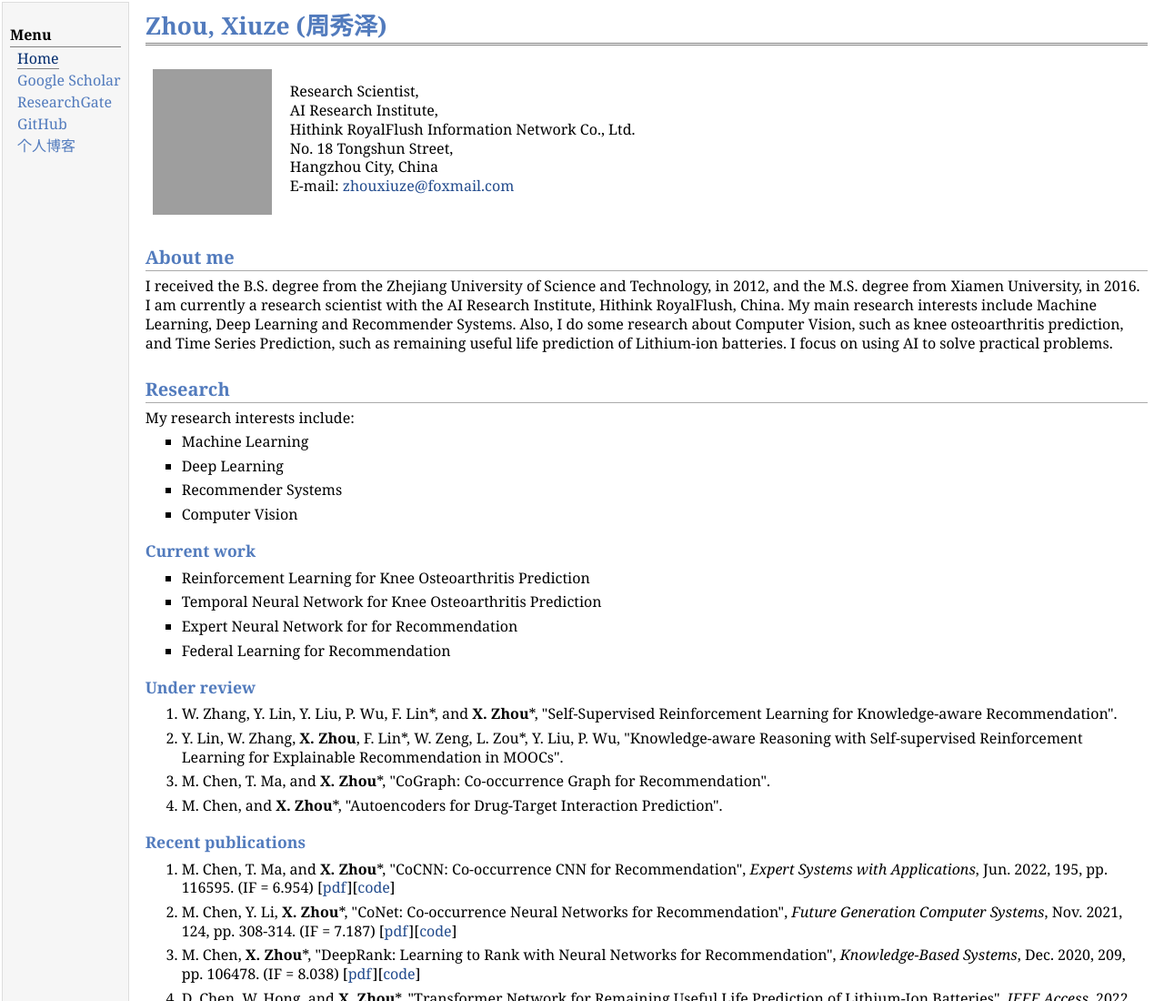
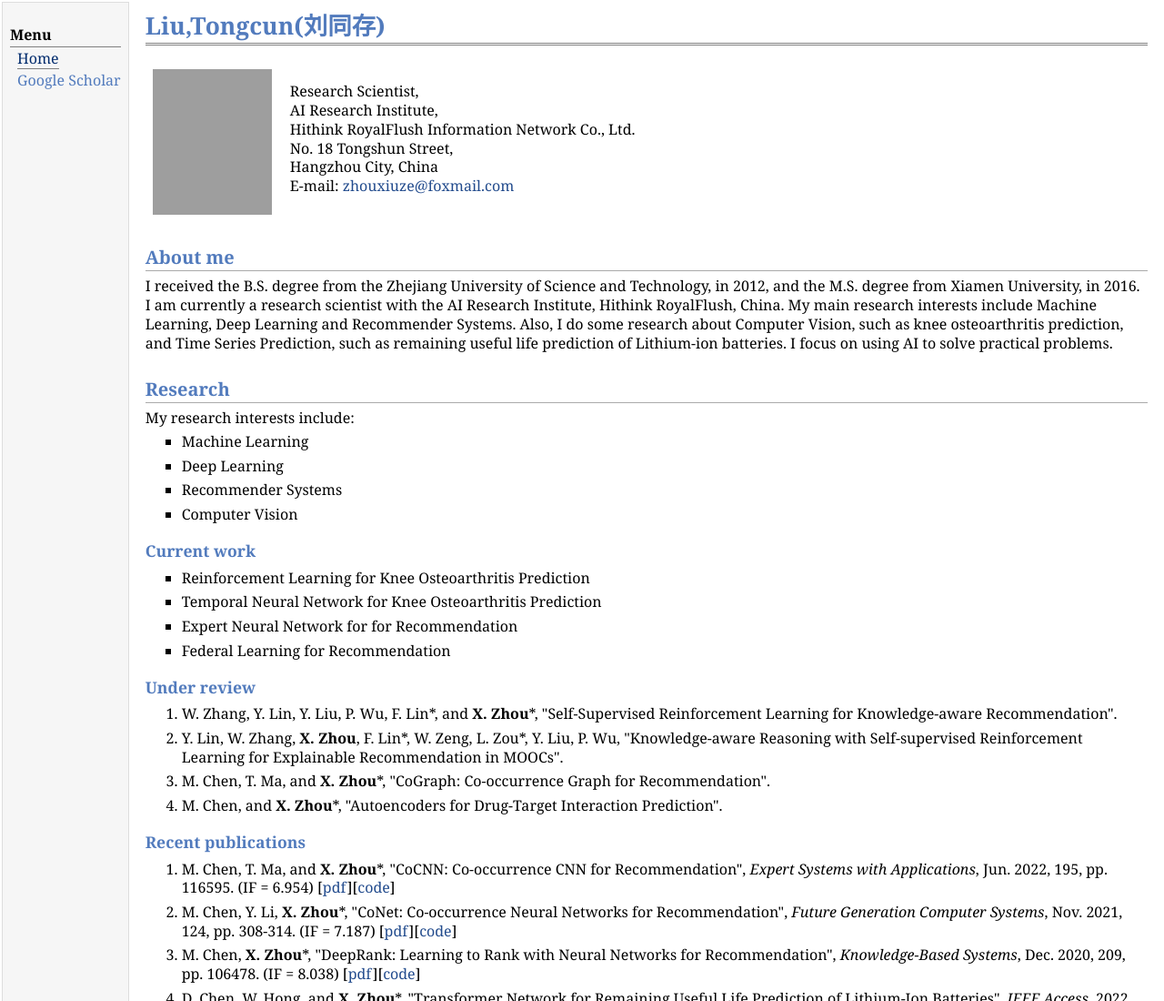
Before and after one commit to liutongcun/LTC.github.io, a plain HTML site: page index.html in a window 1280 px wide. Shown: the top 1100 px of the page at 91% size. Drawn offline with Linux system fonts and the light colour scheme; grey boxes are pictures that could not be loaded.

Commit message:
Update index.html

```diff
--- a/index.html
+++ b/index.html
@@ -7,7 +7,7 @@
 <link rel="stylesheet" href="jemdoc.css" type="text/css" />
 <link rel="shortcut icon" href="favicon.ico" />
 <link rel="bookmark" href="favicon.ico" type="image/x-icon"　/>
-<title>Zhou, Xiuze (周秀泽)</title>
+<title>Liu,Tongcun (刘同存)</title>
 </head>
 <body>
 <table summary="Table for page layout." id="tlayout">
@@ -15,14 +15,11 @@
 <td id="layout-menu">
 <div class="menu-category">Menu</div>
 <div class="menu-item"><a href="index.html" class="current">Home</a></div>
-<div class="menu-item"><a href="https://scholar.google.com/citations?user=xTzN-qoAAAAJ&hl=zh-CN&oi=ao">Google Scholar</a></div>
-<div class="menu-item"><a href="https://www.researchgate.net/profile/Xiuze-Zhou">ResearchGate</a></div>
-<div class="menu-item"><a href="https://github.com/XiuzeZhou">GitHub</a></div>
-<div class="menu-item"><a href="http://snailwish.com/">个人博客</a></div>
+<div class="menu-item"><a href="https://scholar.google.com/citations?user=ZTLz900AAAAJ&hl=zh-CN">Google Scholar</a></div>
 </td>
 <td id="layout-content">
 <div id="toptitle">
-<h1>Zhou, Xiuze (周秀泽) </h1>
+<h1>Liu,Tongcun(刘同存) </h1>
 </div>
 <table class="imgtable"><tr><td>
 <a href="https://xiuzezhou.github.io/"><img src="photos/bio.jpg" alt="alt text" width="131px" height="160px" /></a>&nbsp;</td>
```
